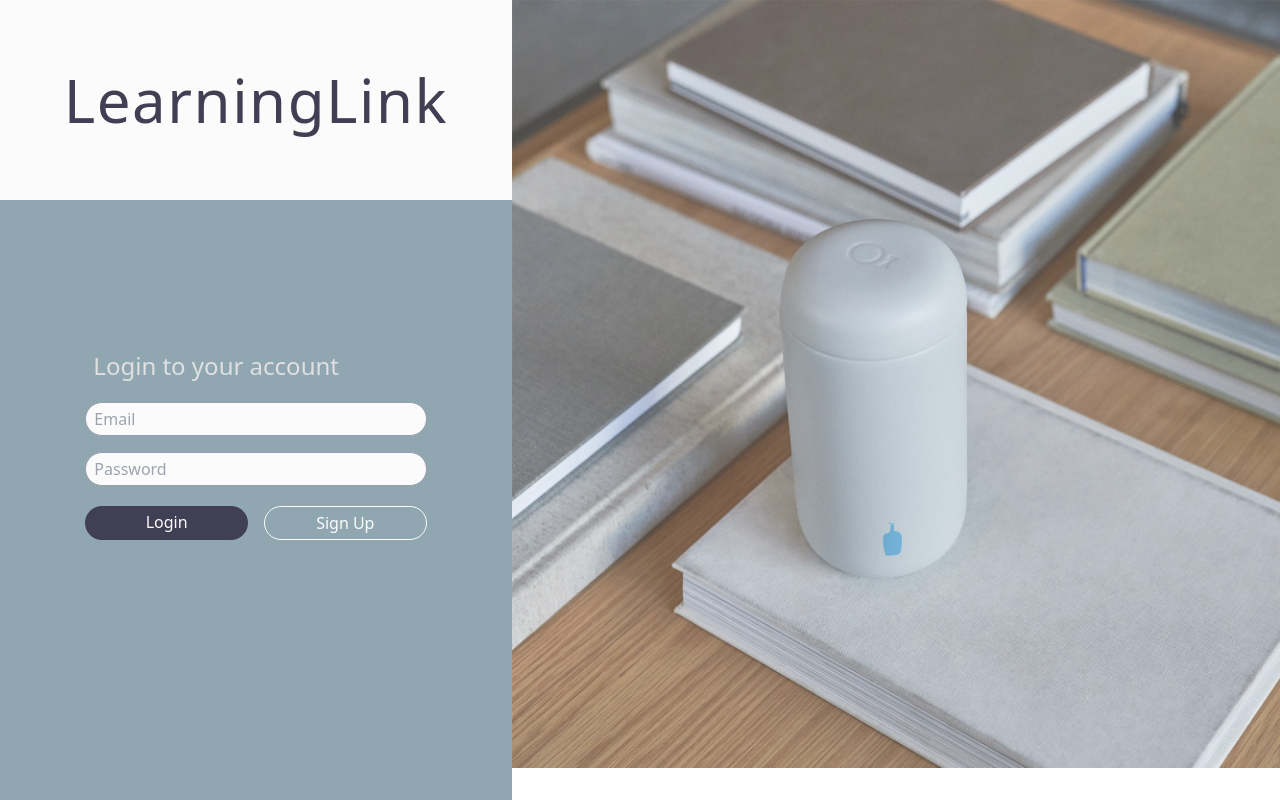
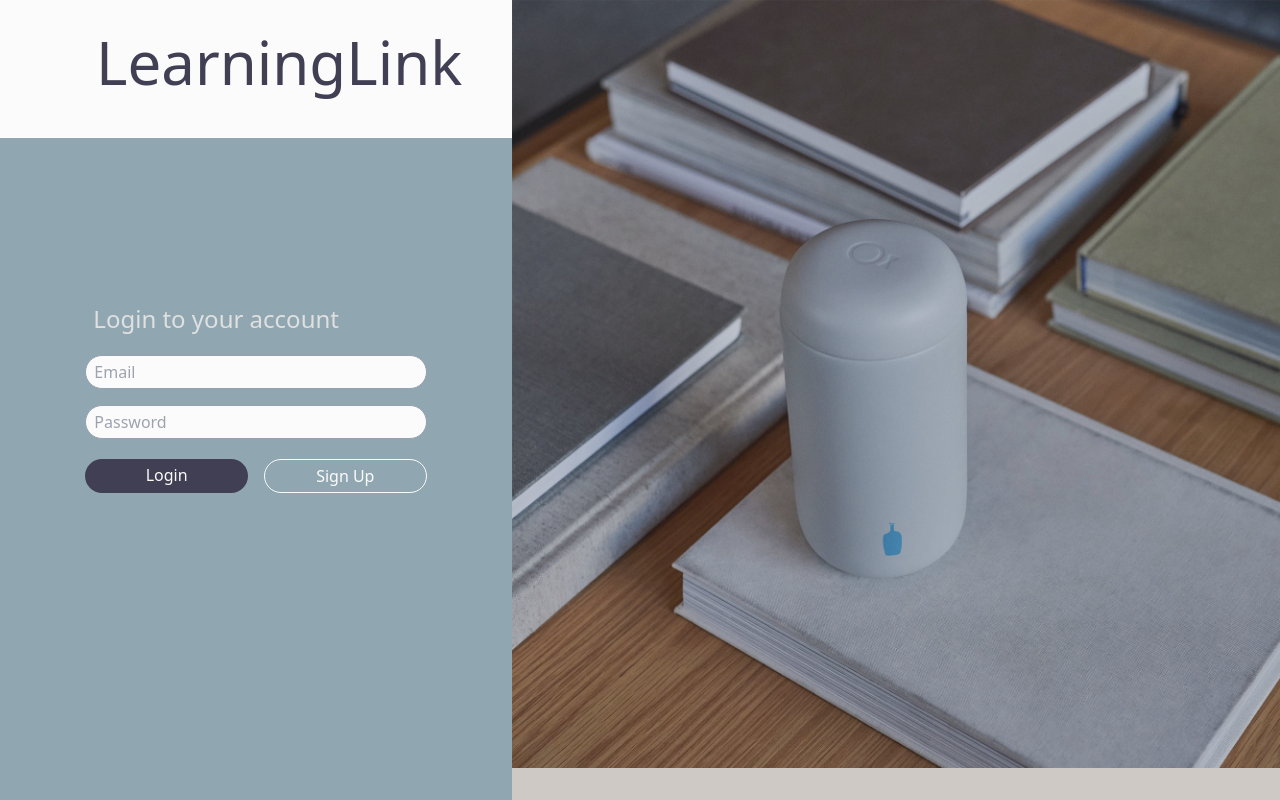
Before and after one commit to Blue-Ocean-MCSPA/link-learning, a Next.js app: page /login in a window 1280 px wide. Built offline with nearby package versions, Linux system fonts and the light colour scheme.

Commit message:
Small styling changes

```diff
--- a/app/(Components)/LandingPage.jsx
+++ b/app/(Components)/LandingPage.jsx
@@ -6,36 +6,31 @@ import { AppContext } from "../context";
 
 const LandingPage = () => {
   const { darkMode, toggleDarkMode } = useContext(AppContext);
-
+  console.log("Dark Mode is: ", darkMode);
   return (
-    <div
-      className={`${darkMode && "dark"} flex-col w-full h-screen ${
-        darkMode ? "bg-dark-cursor" : "bg-light-foreground"
-      }`}
-    >
+    <div className={`${darkMode && "dark"} flex-col overflow-hidden w-full h-screen ${darkMode ? "bg-dark-cursor" : "bg-light-foreground"}`}>
+      {/* Landing Page Header */}
       <div className="bg-light-background dark:bg-dark-background border border-light-background dark:border-dark-background rounded-tl-full rounded-r-xl flex justify-between h-1/5">
-        <div className="pt-8 pl-16 text-6xl text-light-foreground dark:text-dark-foreground">
-          LearningLink
-        </div>
+        <div className="pt-8 ml-24 text-6xl text-light-foreground dark:text-dark-foreground">LearningLink</div>
         <div className="flex">
+          {/* Dark mode div */}
           <div
             className="h-1/5 mt-2 mr-1 border rounded-full hover:border-2 border-light-background dark:bg-dark-foreground dark:border dark:border-dark-foreground dark:rounded-full dark:hover:border-2 dark:hover:border-dark-numbers cursor-pointer"
-            onClick={toggleDarkMode}
-          >
+            onClick={toggleDarkMode}>
             <img
               src="/light-dark-mode.svg"
-              className={`h-full w-full object-cover transition-transform ${
-                darkMode ? "transform rotate-180" : ""
-              }`}
+              className={`h-full w-full object-cover transition-transform ${darkMode ? "transform rotate-180" : ""}`}
             />
           </div>
-          <div className="flex-col">
-            <div className="flex mt-2 w-[80px] justify-center ml-auto cursor-pointer hover:text-light-cursor text-light-foreground dark:text-dark-foreground dark:hover:text-dark-numbers">
+          {/* Login Div */}
+          <div className="flex flex-col">
+            <div className="flex mt-4 w-[80px] justify-center text-lg cursor-pointer transition ease-in duration-100 hover:scale-90 hover:text-light-cursor text-light-foreground dark:text-dark-foreground dark:hover:text-dark-numbers">
               <Link href="/login">Login</Link>
             </div>
           </div>
         </div>
       </div>
+      {/* Landing page details */}
       <div className="flex border border-light-cursor dark:border-dark-active_selection rounded-b-xl bg-light-cursor dark:bg-dark-active_selection h-4/5 justify-between">
         <div className="w-2/5 mx-16 mt-16">
           <div className="text-3xl pb-4 text-light-background dark:text-dark-cursor">
--- a/app/(Components)/Login.jsx
+++ b/app/(Components)/Login.jsx
@@ -8,11 +8,11 @@ import Link from "next/link";
 const Login = () => {
   const { loggedInRole, changeLoggedInRole } = useContext(AppContext);
   const { selectedRole, setSelectedRole, changeSelectedRole } = useContext(AppContext);
-
+  const { darkMode, toggleDarkMode } = useContext(AppContext);
   const [email, setEmail] = useState("");
   const [password, setPassword] = useState("");
   const router = useRouter();
-
+  console.log("Dark Mode is: ", darkMode);
   const handleEmailChange = (event) => {
     setEmail(event.target.value);
   };
@@ -57,12 +57,10 @@ const Login = () => {
   };
 
   return (
-    <div className="flex">
-      <div className="w-2/5 flex flex-col justify-center items-center h-screen bg-light-background">
-        <div className="flex flex-col text-6xl w-full justify-center h-1/3">
-          <div className="text-center tracking-wide font-sans text-light-foreground">
-            <Link href="/">LearningLink</Link>
-          </div>
+    <div className={`${darkMode && "dark"} flex overflow-hidden w-full h-screen ${darkMode ? "bg-dark-cursor" : "bg-light-foreground"}`}>
+      <div className="w-2/5 flex flex-col bg-light-background dark:bg-dark-background  justify-between">
+        <div className="pt-8 h-1/5 ml-24 text-6xl text-light-foreground dark:text-dark-foreground">
+          <Link href="/">LearningLink</Link>
         </div>
         <div className="flex flex-col h-full justify-center items-center w-full bg-light-cursor">
           <div className="w-2/3 h-1/2">
```
Also changed, not shown: 1 other file (tests, documents, lock files or other folders).
